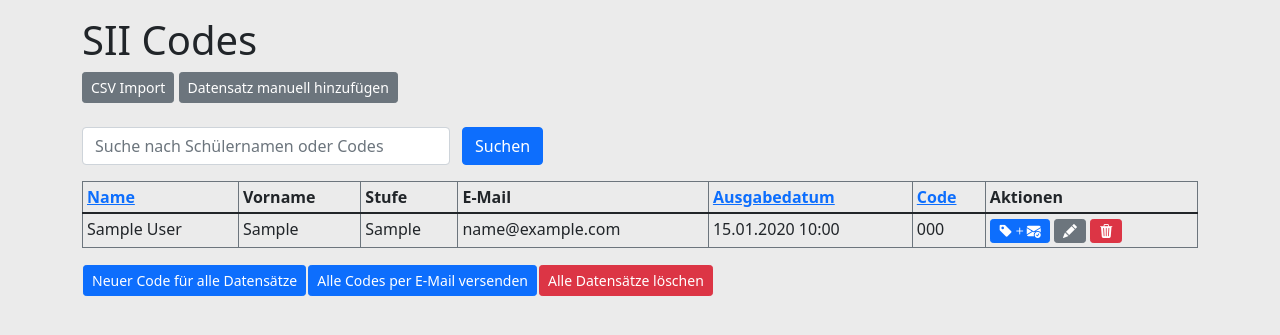
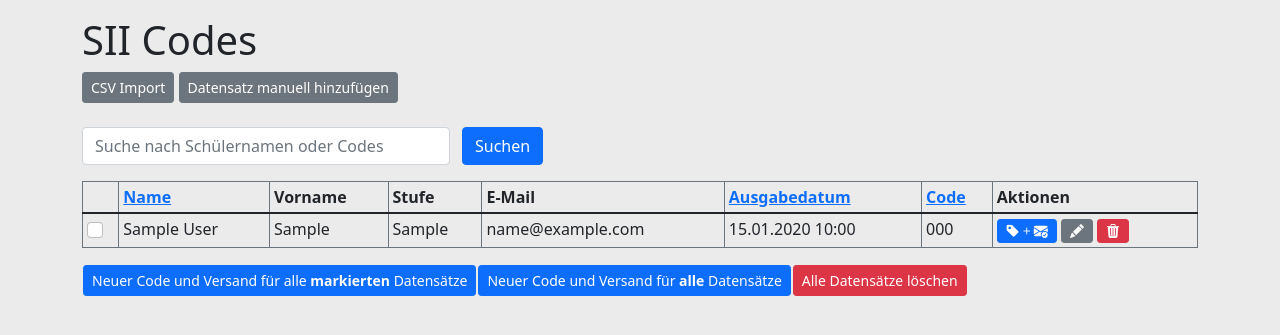
Before and after one commit to pyphil/WLANCodesWebApp, a Django app: page /students/ in a window 1280 px wide. Shown: the part 56-391 px from the top of the page. Run offline with Django 4.2, Linux system fonts and the light colour scheme; a user stored in the database is signed in; tables that the repository leaves empty hold one stand-in row (values such as "Sample post").

Commit message:
checkbox students

```diff
--- a/WLANCodesWebApp/templates/students.html
+++ b/WLANCodesWebApp/templates/students.html
@@ -20,6 +20,7 @@
   <!-- <table class="table table-bordered border-secondary"> -->
   <table class="table table-hover table-bordered border-secondary table-sm">
     <thead>
+      <th></th>
       <th><a href="/students/">Name</a></th>
       <th>Vorname</th>
       <th>Stufe</th>
@@ -27,11 +28,15 @@
       <th><a href="/students/?sort=date">Ausgabedatum</a></th>
       <th><a href="/students/?sort=code">Code</a></th>
       <th>Aktionen</th>
-
     </thead>
     <tbody>
       {% for student in students %}
         <tr>
+          <td>
+
+              <input class="form-check-input" name="checkbox" type="checkbox" value="{{ student.id }}" id="{{ student.id }}">
+
+          </td>
           <td>{{ student.name }}</td>
           <td>{{ student.firstname }}</td>
           <td>{{ student.group }}</td>
@@ -48,9 +53,9 @@
     </tbody>
   </table>
   <table>
-    <td><button type="submit" class="btn btn-primary btn-sm">Neuer Code für alle Datensätze</button></td>
-    <td><button type="submit" class="btn btn-primary btn-sm">Alle Codes per E-Mail versenden</button></td>
-    <td><button type="submit" class="btn btn-danger btn-sm">Alle Datensätze löschen</button></td>
+    <td><button name="checked" value="checked" class="btn btn-primary btn-sm">Neuer Code und Versand für alle <strong>markierten</strong> Datensätze</button></td>
+    <td><button class="btn btn-primary btn-sm">Neuer Code und Versand für <strong>alle</strong> Datensätze</button></td>
+    <td><button class="btn btn-danger btn-sm">Alle Datensätze löschen</button></td>
   </table>
 </form>
 
--- a/WLANCodesWebApp/views.py
+++ b/WLANCodesWebApp/views.py
@@ -130,41 +130,44 @@ def students(request):
             students = Student.objects.all().order_by('group', 'name')
             return render(request, 'students.html', {'students': students})
     if request.method == 'POST':
-        id = int(request.POST.get('send'))
-        student = Student.objects.get(id=id)
-        oldcode = student.code
-        # put oldcode on delete list
-        if oldcode is not None:
-            CodeDeletion.objects.create(
-                code_to_delete=oldcode,
-                name=student.name,
-                firstname=student.firstname,
-                group=student.group
+        if request.POST.get('checked'):
+            print(request.POST.getlist('checkbox'))
+        else:
+            id = int(request.POST.get('send'))
+            student = Student.objects.get(id=id)
+            oldcode = student.code
+            # put oldcode on delete list
+            if oldcode is not None:
+                CodeDeletion.objects.create(
+                    code_to_delete=oldcode,
+                    name=student.name,
+                    firstname=student.firstname,
+                    group=student.group
+                )
+            newcode = Code.objects.filter(type='y').first()
+            student.code = newcode.code
+            # delete used code
+            newcode.delete()
+            student.date = datetime.today()
+            student.save()
+            mail_text = (
+                "Hallo " + student.firstname + ",\n\n" +
+                "hiemit erhältst du deinen WLAN-Code für das aktuelle Schuljahr. " +
+                "Der Code kann nur einmalig auf einem Gerät aktiviert werden, d.h. " +
+                "falls du ein Tablet hast, dein Tablet, ansonsten dein Smartphone.\n\n" +
+                "Dein Code lautet: \n\n" +
+                student.code + "\n\n" +
+                "Hinweis: Eine Weitergabe des Codes ist nicht möglich. Falls du einen " +
+                "neuen Code brauchst, wird der alte Code deaktiviert."
             )
-        newcode = Code.objects.filter(type='y').first()
-        student.code = newcode.code
-        # delete used code
-        newcode.delete()
-        student.date = datetime.today()
-        student.save()
-        mail_text = (
-            "Hallo " + student.firstname + ",\n\n" +
-            "hiemit erhältst du deinen WLAN-Code für das aktuelle Schuljahr. " +
-            "Der Code kann nur einmalig auf einem Gerät aktiviert werden, d.h. " +
-            "falls du ein Tablet hast, dein Tablet, ansonsten dein Smartphone.\n\n" +
-            "Dein Code lautet: \n\n" +
-            student.code + "\n\n" +
-            "Hinweis: Eine Weitergabe des Codes ist nicht möglich. Falls du einen " +
-            "neuen Code brauchst, wird der alte Code deaktiviert."
-        )
-        noreply = Config.objects.get(name="noreply-mail")
-        send_mail(
-            'WLAN-CODE',
-            mail_text,
-            noreply,
-            [student.email],
-            fail_silently=True,
-        )
+            noreply = Config.objects.get(name="noreply-mail")
+            send_mail(
+                'WLAN-CODE',
+                mail_text,
+                noreply,
+                [student.email],
+                fail_silently=True,
+            )
         return redirect('students')
 
 
```
Also changed, not shown: codeimport/views.py (+6 -2 lines).
